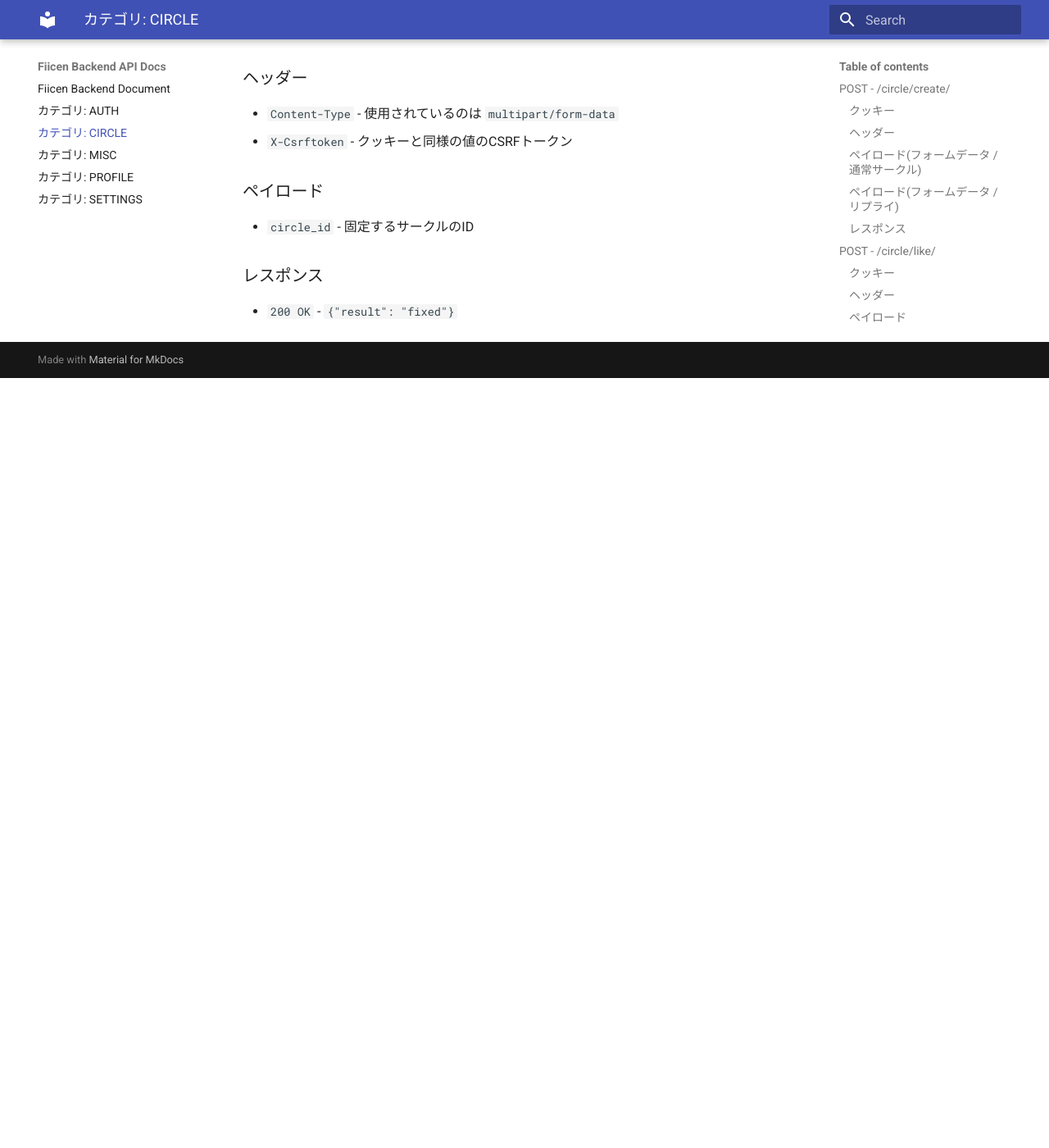
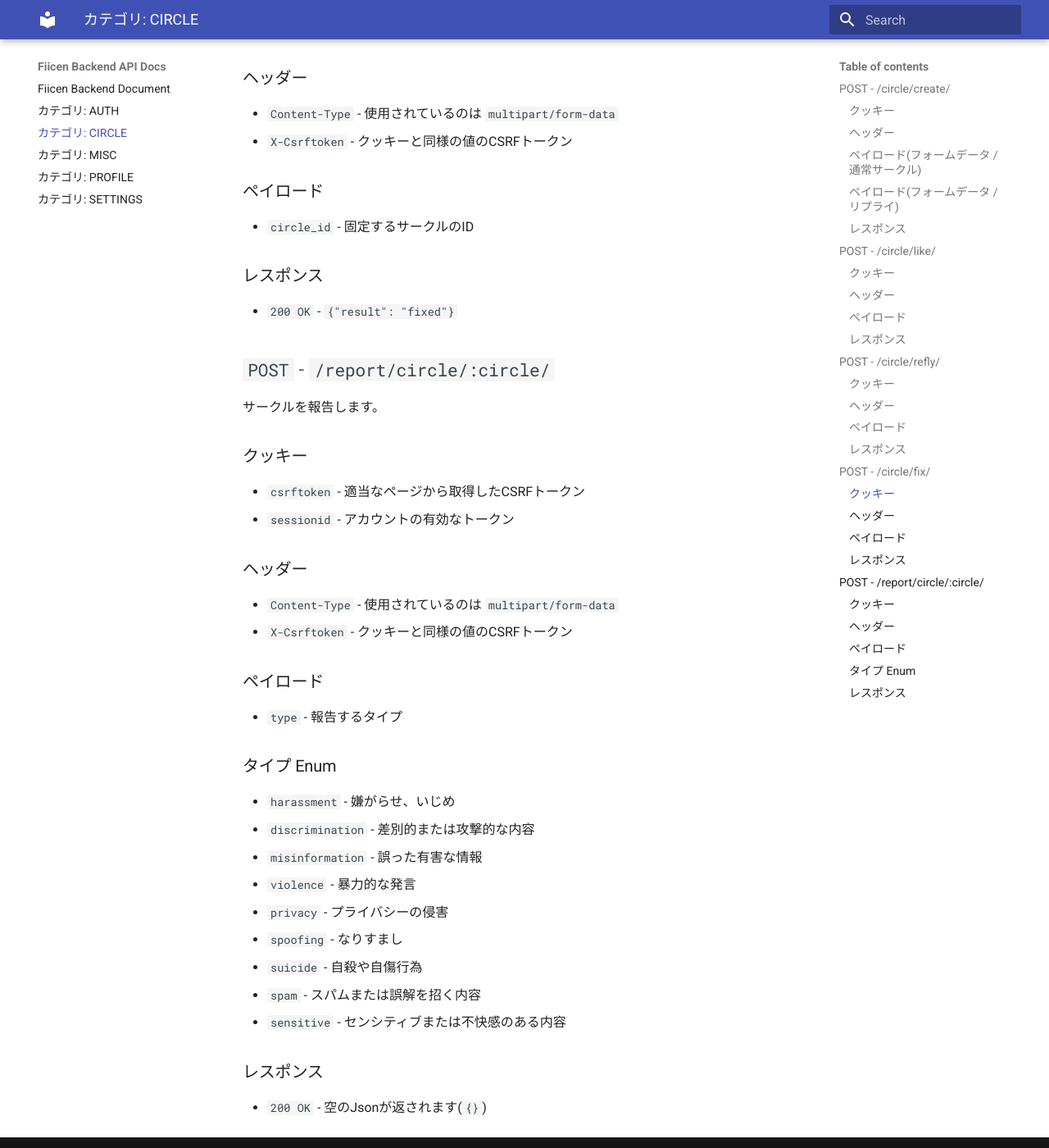
Before and after one commit to yuki-1729/fiicen-backend-docs, an MkDocs documentation site: the page built from docs/circle.md, in a window 1280 px wide and 1400 px high, scrolled down 2411 px. Shown: the whole window at 82% size. Built offline with MkDocs 1.6.1 and Material for MkDocs 9.7.7, drawn with Linux system fonts in a browser that asks for light colours; before the commit the page ends 2872 px from its top, so only the background shows below that.

Commit message:
Add files via upload

```diff
--- a/docs/circle.md
+++ b/docs/circle.md
@@ -58,3 +58,26 @@
 - `circle_id` - 固定するサークルのID
 ### レスポンス
 - `200 OK` - `{"result": "fixed"}`
+
+## `POST` - `/report/circle/:circle/`
+サークルを報告します。
+### クッキー
+- `csrftoken` - 適当なページから取得したCSRFトークン
+- `sessionid` - アカウントの有効なトークン
+### ヘッダー
+- `Content-Type` - 使用されているのは `multipart/form-data`
+- `X-Csrftoken` - クッキーと同様の値のCSRFトークン
+### ペイロード
+- `type` - 報告するタイプ
+### タイプ Enum
+- `harassment` - 嫌がらせ、いじめ
+- `discrimination` - 差別的または攻撃的な内容
+- `misinformation` - 誤った有害な情報
+- `violence` - 暴力的な発言
+- `privacy` - プライバシーの侵害
+- `spoofing` - なりすまし
+- `suicide` - 自殺や自傷行為
+- `spam` - スパムまたは誤解を招く内容
+- `sensitive` - センシティブまたは不快感のある内容
+### レスポンス
+- `200 OK` - 空のJsonが返されます(`{}`)
```
